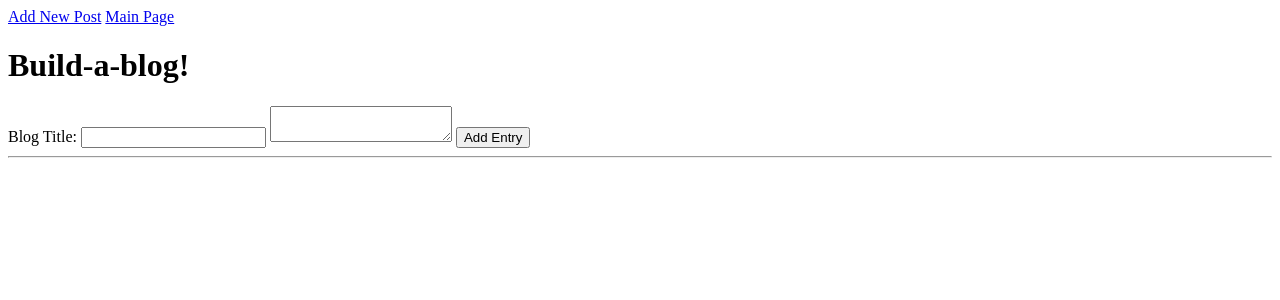
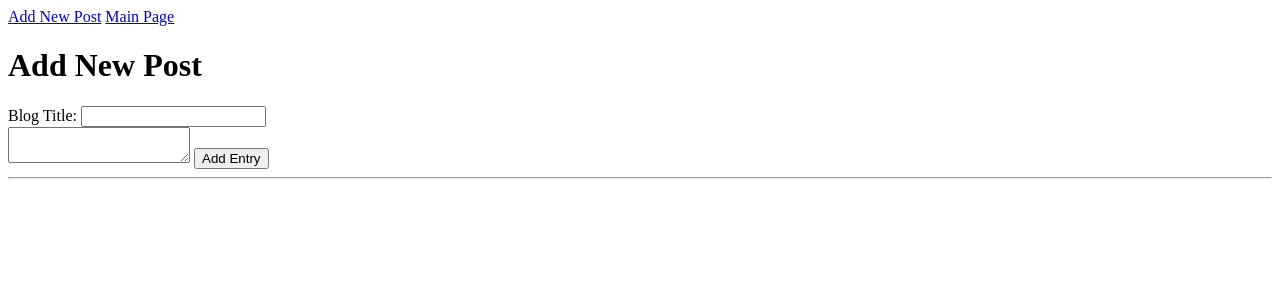
Before and after one commit to ldsjayhawk/blogz, a Flask app: page /newpost in a window 1280 px wide. Shown: the top 300 px of the page. Run offline with Flask 2, Linux system fonts and the light colour scheme.

Commit message:
error adding blog posts
-receiving error adding post
-need to finish single post page

```diff
--- a/main.py
+++ b/main.py
@@ -8,7 +8,6 @@ app.config['SQLALCHEMY_ECHO'] = True
 db = SQLAlchemy(app)
 
 class Blog(db.Model):
-    __tablename__ = 'Blogging'
     id = db.Column(db.Integer, primary_key=True)
     title = db.Column(db.String(120))
     body = db.Column(db.String(1000))
@@ -19,22 +18,43 @@ class Blog(db.Model):
 
 @app.route('/', methods=['GET'])
 def index():
-
     if request.method == 'GET':
+        blogs = Blog.query.all()
         return render_template('blog_entries.html', title="Build A Blog", blogs=blogs)
 
 @app.route('/newpost', methods=['POST','GET'])
 def new_post():
     if request.method == 'GET':
-        return render_template('new_post.html', title="Build A Blog")
+        return render_template('new_post.html', title="Add New Post")
 
     if request.method =='POST':
         blog_title = request.form['blog-title']
         blog = request.form['blog']
-        #add error handling (is there a title? is there a blog post?)
+        blank_blog_title_error = ""
+        blank_blog_error = ""
+
+        if " " in blog_title:
+            blank_blog_title_error = "Blog title cannot be blank."
+
+        if " " in blog:
+            blank_blog_error = "Blog post cannot be blank."
+
+        new_blog = Blog(blog_title, body)
+        db.session.add(new_blog)
+        db.session.commit
         #create a blog object to put into database
         #add post to db and commit post to db
-        return render_template('blog_entries.html', title="Build A Blog", blogs=blogs)
+        blogs = Blog.query.all()
+        return render_template('blog_entries.html', title="Build A Blog", blogs=blogs,
+            blank_blog_title_error=blank_blog_title_error, blank_blog_error=blank_blog_error)
+
+@app.route('/singlepost', methods=['POST','GET'])
+def single_post():
+    if request.method == 'GET':
+        blog_id = int(request.args.get['blog-id'])
+        blog = Task.query.get(task_id)
+        return render_template('single_post.html', title="Build A Blog", blog=blog)
+
 
 if __name__ == '__main__':
     app.run()
--- a/templates/base.html
+++ b/templates/base.html
@@ -4,6 +4,9 @@
         <title>{{title}}</title>
     </head>
     <body>
+        <style>
+            .error {color: red;}
+        </style>
         <div>
             <a href='/newpost'>Add New Post</a>
             <a href='/'>Main Page</a>
--- a/templates/new_post.html
+++ b/templates/new_post.html
@@ -5,13 +5,16 @@
 <!DOCTYPE html>
 <html>
     <body>
-        <h1>Build-a-blog!</h1>
+        <h1>{{title}}</h1>
         <form method='post'>
             <label>Blog Title:
                 <input name="blog-title" type="text" />
+                    <span class="error">{{ blank_blog_title_error }}</span>
             </label>
+            <br>
             <label>
             <textarea name="blog"></textarea>
+                <span class="error">{{ blog_title_error }}</span>
             <input type="submit" value='Add Entry' />
             </label>
         </form>
```
Also changed, not shown: templates/blog_entries.html (+6 -5 lines), templates/single_post.html (+9 -0 lines).
